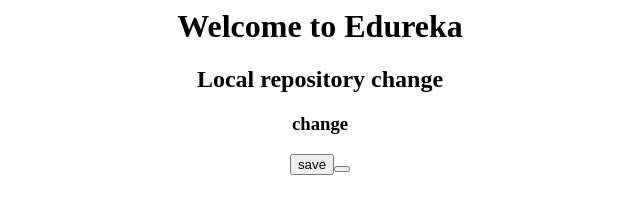
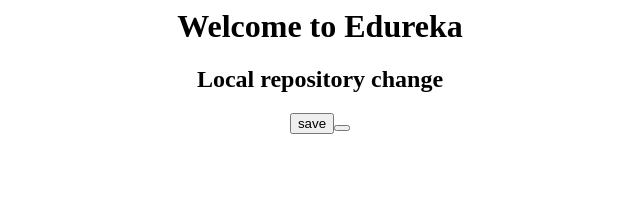
Before and after one commit to Anand-otc/March, a plain HTML site: page Index.html in a window 1280 px wide. Shown: the whole page, without its empty margins (320-960 px from the left). Drawn offline with Linux system fonts and the light colour scheme.

Commit message:
third commit

```diff
--- a/Index.html
+++ b/Index.html
@@ -7,7 +7,7 @@
 <center>
 <h1>Welcome to Edureka</h1>
 <h2>Local repository change</h2>
-<h3>change</h3>
+
 <button>save<button>
 </center>
 </body>
```
